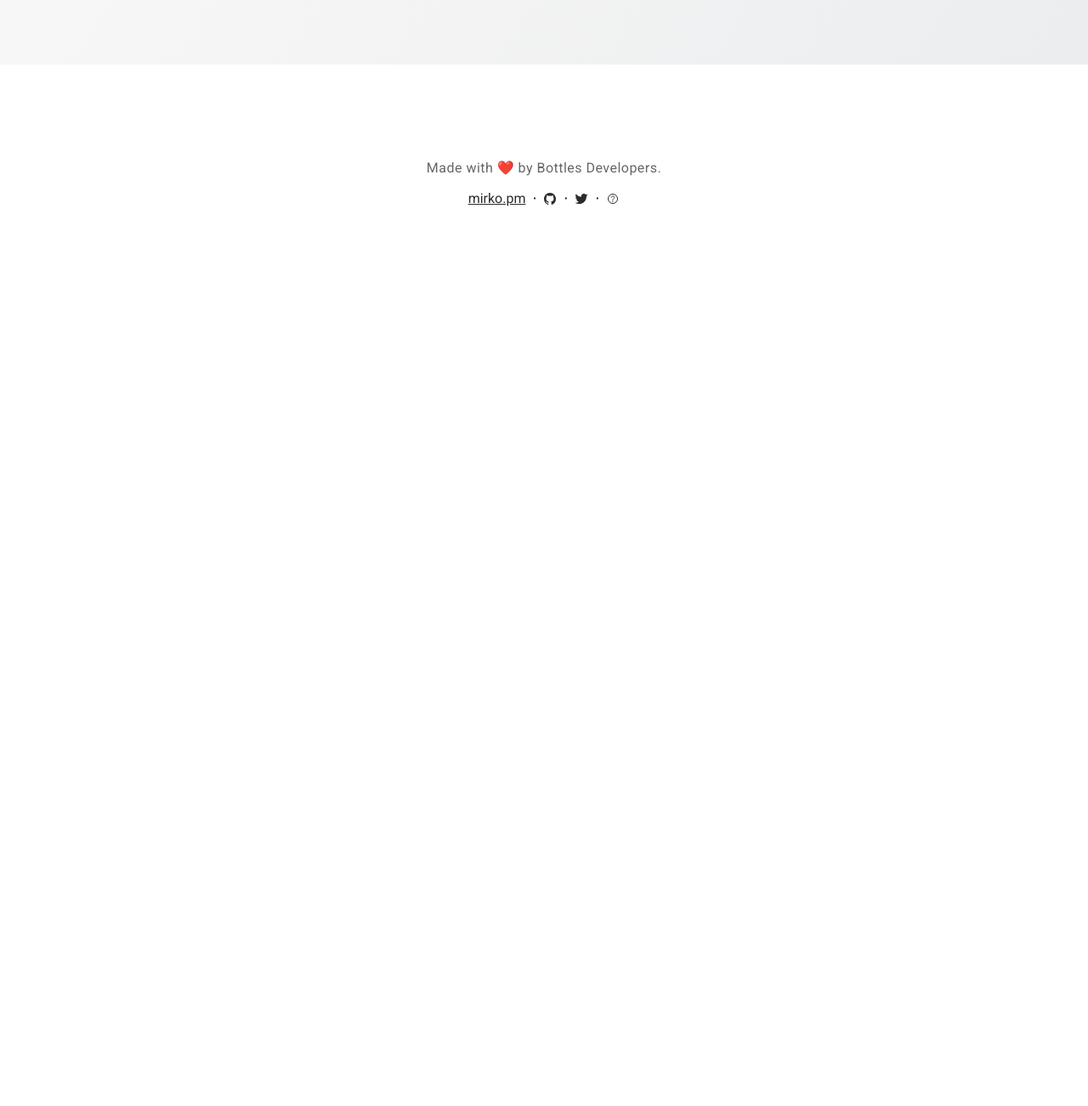
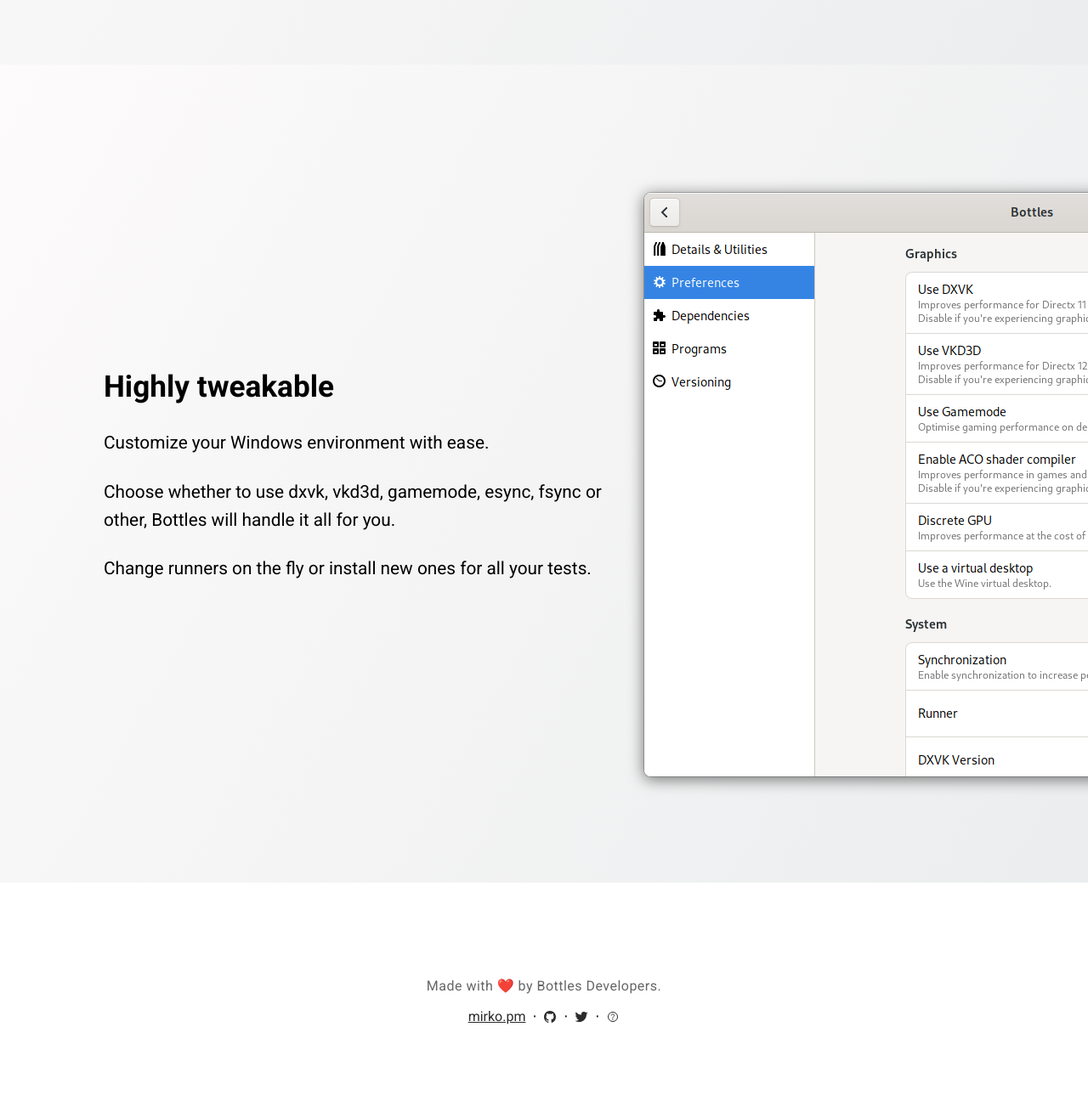
Before and after one commit to bottlesdevs/website, a Jekyll site: the page built from index.html, in a window 1280 px wide. Shown: the part 841-2143 px from the top of the page at 85% size. Built offline with Jekyll 4.4.1, drawn with Linux system fonts in a browser that asks for light colours; nearby versions of some CDN libraries; comment, search, counter and statistics services are not loaded; before the commit the page ends 1180 px from its top, so only the background shows below that.

Commit message:
add section for customizable features

```diff
--- a/assets/css/style.css
+++ b/assets/css/style.css
@@ -681,6 +681,36 @@
     cursor: pointer;
 }
 
+.feature-display {
+    max-width: 1300px;
+    overflow: visible;
+    display: inline-flex;
+    align-items: center;
+    justify-content: flex-start;
+}
+
+.feature-display img {
+    flex: 0 0 auto;
+    order: 2;
+}
+
+.feature-display .description {
+    flex: 1 0 auto;
+    padding: 0 10px 0 58px;
+    max-width: 600px;
+    text-align: left;
+}
+
+.feature-display .description p {
+    line-height: 1.6em;
+    font-size: 1.3em;
+    font-weight: 400;
+}
+
+.feature-display .description h2 {
+    font-size: 2.2em;
+}
+
 @media screen and (max-width:745px) {
 
     .container.small,
@@ -748,6 +778,14 @@
         top: 6px;
         padding: 0;
     }
+
+    .feature-display {
+        display: block;
+    }
+
+    .feature-display .description {
+        padding: 0 20px;
+    }
 }
 
 @media screen and (max-width:860px) {
--- a/index.md
+++ b/index.html
@@ -16,3 +16,14 @@
     <img class="animate__animated animate__fadeInUp" src="https://raw.githubusercontent.com/bottlesdevs/Bottles/master/screenshot.png" />
   </div>
 </section>
+
+<section class="hero">
+  <div class="feature-display">
+    <div class="description">
+      <h2>Highly tweakable</h2>
+      <p>Customize your Windows environment with ease.</p>
+      <p>Choose whether to use dxvk, vkd3d, gamemode, esync, fsync or other, Bottles will handle it all for you.</p>
+      <p>Change runners on the fly or install new ones for all your tests.</p>
+    </div>
+    <img alt="Bottles highly customisable" src="/uploads/bottles-customizable.png" />
+</section>
```
Also changed, not shown: uploads/bottles-customizable.png (added).
